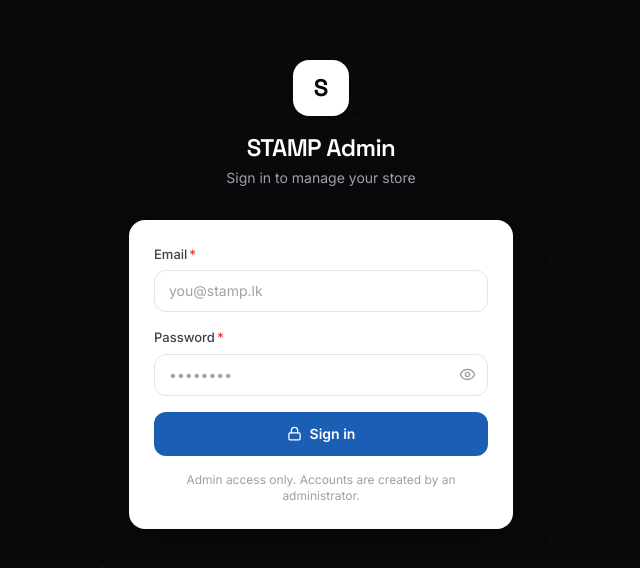
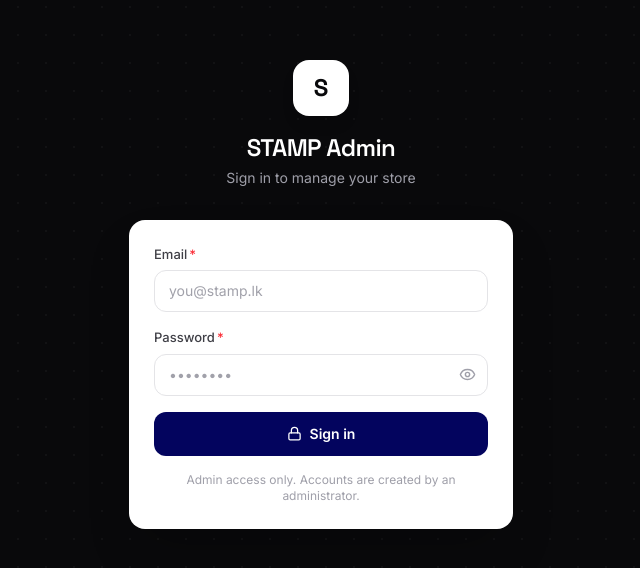
Before and after one commit to jawa0111/stamp-admin, a React (Vite) app: page /login in a window 1280 px wide. Shown: the part 106-674 px from the top of the page, without its empty margins (319-959 px from the left). Built offline with nearby package versions, Linux system fonts and the light colour scheme; no server answers.

Commit message:
Use deep navy blue for button accent

```diff
--- a/src/index.css
+++ b/src/index.css
@@ -24,10 +24,10 @@
   --color-canvas: #f4f4f6;   /* page background */
   --color-surface: #ffffff;  /* cards, inputs, modals */
 
-  /* Brand accent — royal cobalt blue, readable with white text */
-  --color-primary: #1a5fb4;        /* royal blue */
-  --color-primary-strong: #154a8f; /* darker royal hover */
-  --color-primary-soft: #e7f0fb;   /* light royal tint */
+  /* Brand accent — deep navy, readable with white text */
+  --color-primary: #03045e;        /* navy */
+  --color-primary-strong: #0a0c85; /* lighter navy hover */
+  --color-primary-soft: #e7e7f2;   /* light navy tint */
 
   --color-accent-500: #f59e0b;
   --color-accent-600: #d97706;
@@ -49,9 +49,9 @@
   --color-canvas: #0b0b0e;
   --color-surface: #17171c;
 
-  --color-primary: #3b82d6;        /* royal blue — brighter on dark */
-  --color-primary-strong: #5c9ae6; /* lighter royal hover */
-  --color-primary-soft: #16243d;
+  --color-primary: #3a3ca8;        /* navy — lightened for dark pages */
+  --color-primary-strong: #4d4fc4; /* lighter navy hover */
+  --color-primary-soft: #16163a;
 
   color-scheme: dark;
 }
```
